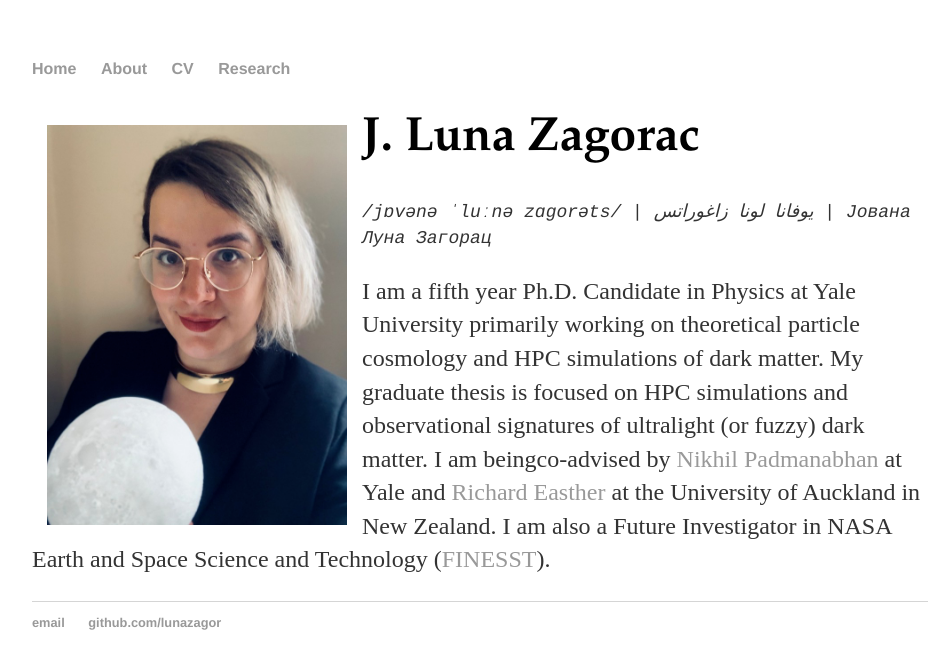
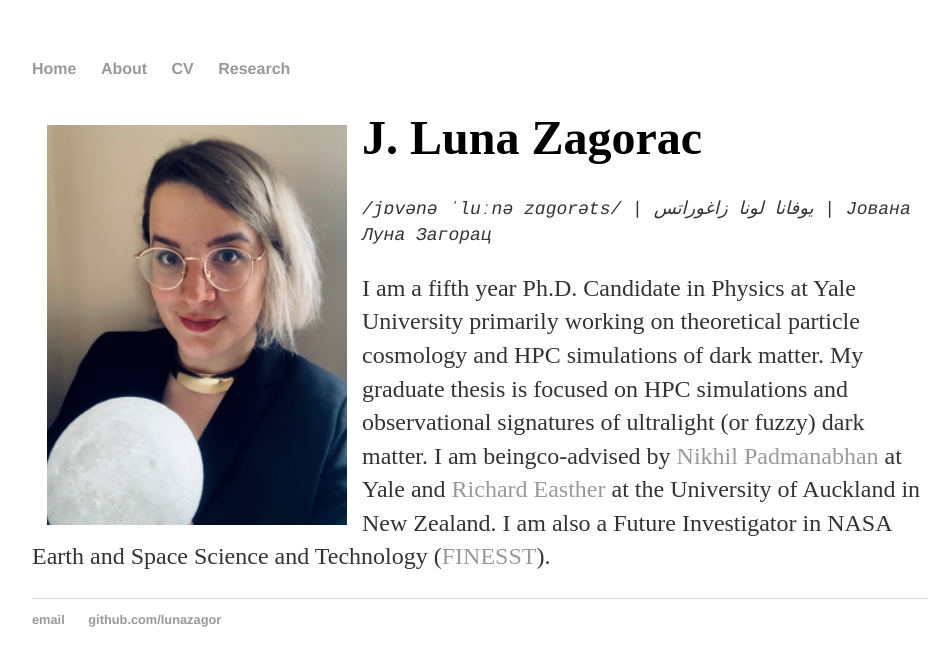
Before and after one commit to lunazagor/lunazagor.github.io, a Jekyll site: the page built from index.html, in a window 1280 px wide. Shown: the top 669 px of the page, without its empty margins (160-1110 px from the left). Built offline with Jekyll 4.4.1, drawn with Linux system fonts in a browser that asks for light colours.

Commit message:
Update index.html

```diff
--- a/index.html
+++ b/index.html
@@ -15,7 +15,7 @@
 <img src="portrait.png", align = "left", style="display:block;padding:15px;width:300px">
 
 <div class="blurb">
-	<h1 style="font-family:garamond;"> J. Luna Zagorac </h1>
+	<h1 style="font-family:perpetua;"> J. Luna Zagorac </h1>
 	<! -- Paragraph of name spellings -->
 	<p style="font-family:courier;font-size:18px;font-style:italic;";text-align:center;"> /jɒvənə ˈluːnə zɑgorəts/ | يوفانا لونا زاغوراتس | &#1032&#1086&#1074&#1072&#1085&#1072 &#1051&#1091&#1085&#1072 &#1047&#1072&#1075&#1086&#1088&#1072&#1094;<p>
 	<! -- Brief About Me -->
```
